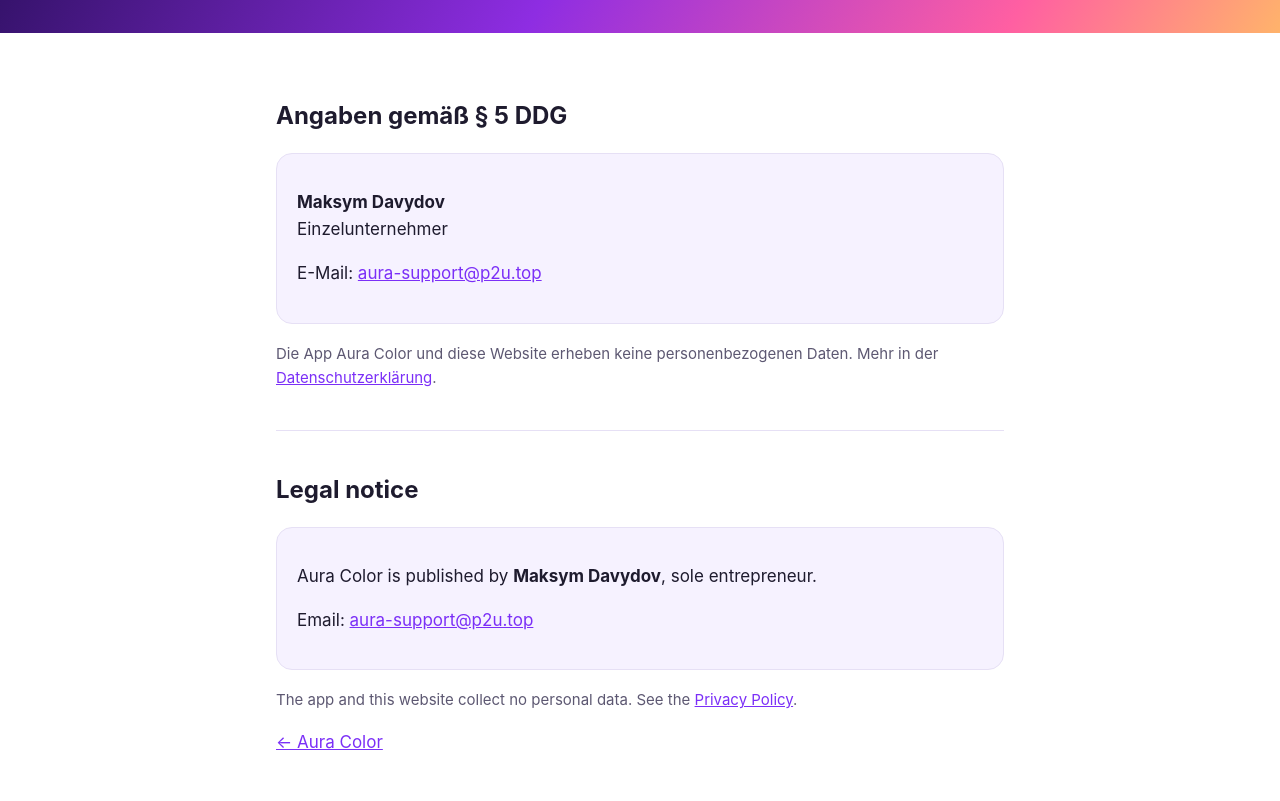
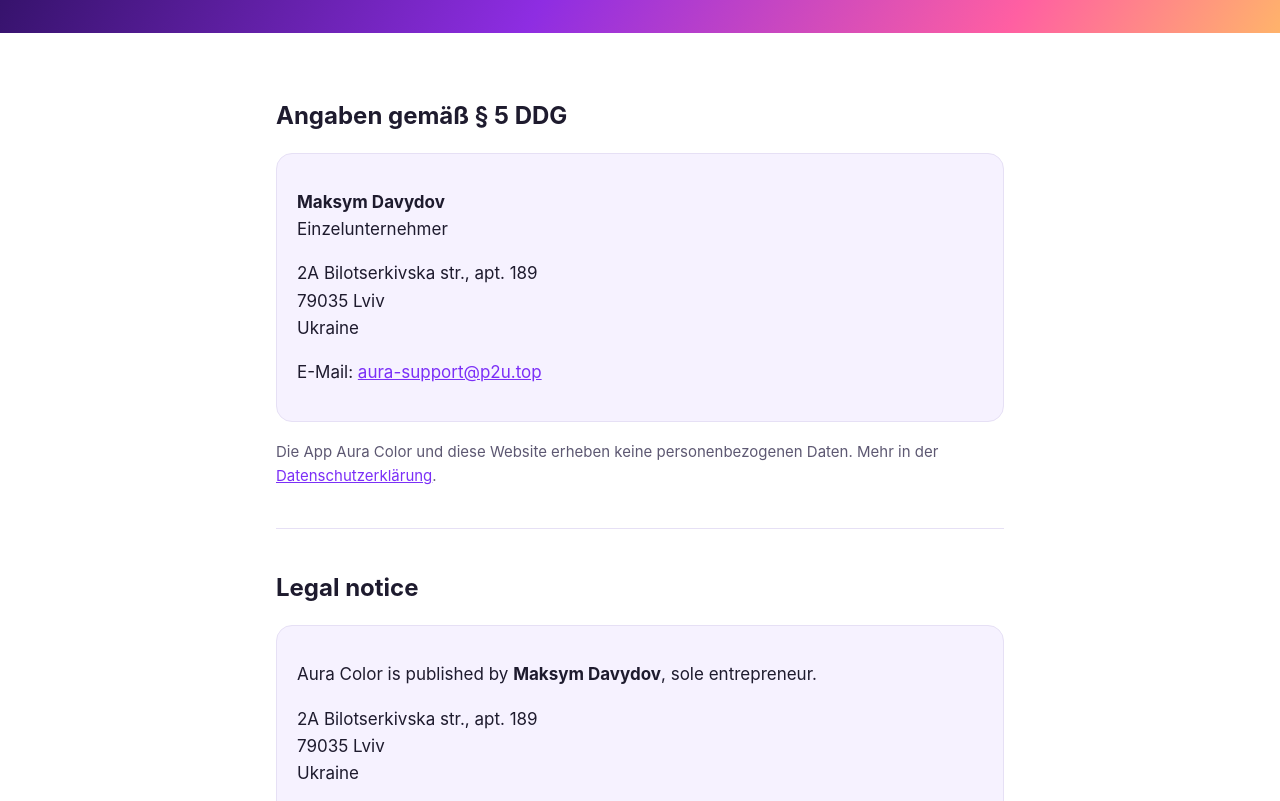
Before and after one commit to for-great/aura-color-site, a plain HTML site: page impressum.html in a window 1280 px wide. Shown: the part 131-932 px from the top of the page. Drawn offline with Linux system fonts and the light colour scheme.

Commit message:
Impressum: Postanschrift
Co-Authored-By: Claude Opus 5.5 <noreply@anthropic.com>
Claude-Session: https://claude.ai/code/session_01SVoRJudnixDCVspA6J6bZe

```diff
--- a/impressum.html
+++ b/impressum.html
@@ -16,6 +16,7 @@
   <h2>Angaben gemäß § 5 DDG</h2>
   <div class="card">
     <p><strong>Maksym Davydov</strong><br>Einzelunternehmer</p>
+    <p>2A Bilotserkivska str., apt. 189<br>79035 Lviv<br>Ukraine</p>
     <p>E-Mail: <a href="mailto:aura-support@p2u.top">aura-support@p2u.top</a></p>
   </div>
   <p class="muted">Die App Aura Color und diese Website erheben keine personenbezogenen Daten. Mehr in der <a href="privacy.html#de">Datenschutzerklärung</a>.</p>
@@ -25,6 +26,7 @@
   <h2 id="en">Legal notice</h2>
   <div class="card">
     <p>Aura Color is published by <strong>Maksym Davydov</strong>, sole entrepreneur.</p>
+    <p>2A Bilotserkivska str., apt. 189<br>79035 Lviv<br>Ukraine</p>
     <p>Email: <a href="mailto:aura-support@p2u.top">aura-support@p2u.top</a></p>
   </div>
   <p class="muted">The app and this website collect no personal data. See the <a href="privacy.html">Privacy Policy</a>.</p>
```
